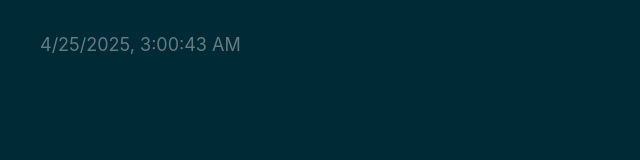
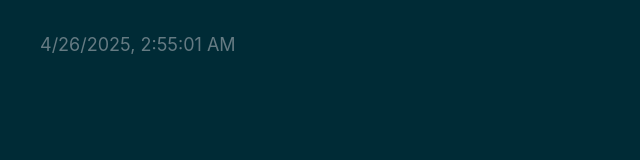
Before and after one commit to web3cave/11-Paradigm, a plain HTML site: page index.html in a window 1280 px wide. Shown: the full height of the page, 0-640 px from the left. Drawn offline with Linux system fonts and the light colour scheme.

Commit message:
deploy: 0d125e485595651792e696ab7f3ad371b7bede66

```diff
--- a/index.html
+++ b/index.html
@@ -54,8 +54,8 @@
     <!-- %after-body-begin.html% -->
 
     <footer>
-      <a class="footer-link" href="https://github.com/web3cave/11-Paradigm/actions/runs/14655992306">
-        <time id="build-timestamp" datetime="2025-04-25T03:00:43.209Z">2025-04-25T03:00:43.209Z</time>
+      <a class="footer-link" href="https://github.com/web3cave/11-Paradigm/actions/runs/14676985372">
+        <time id="build-timestamp" datetime="2025-04-26T02:55:01.589Z">2025-04-26T02:55:01.589Z</time>
       </a>
       <a class="footer-link" href="https://github.com/osmoscraft/osmosfeed">osmosfeed 1.15.1</a>
     </footer>
```
Also changed, not shown: 1 other file.
